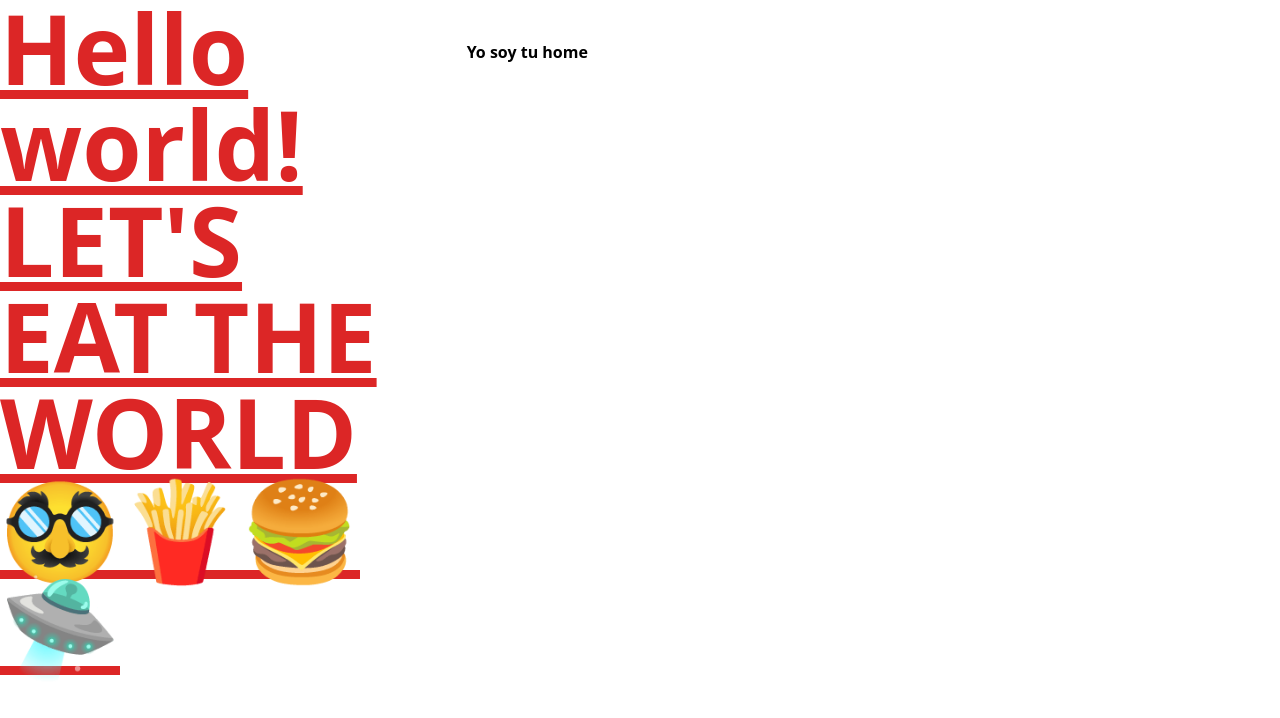
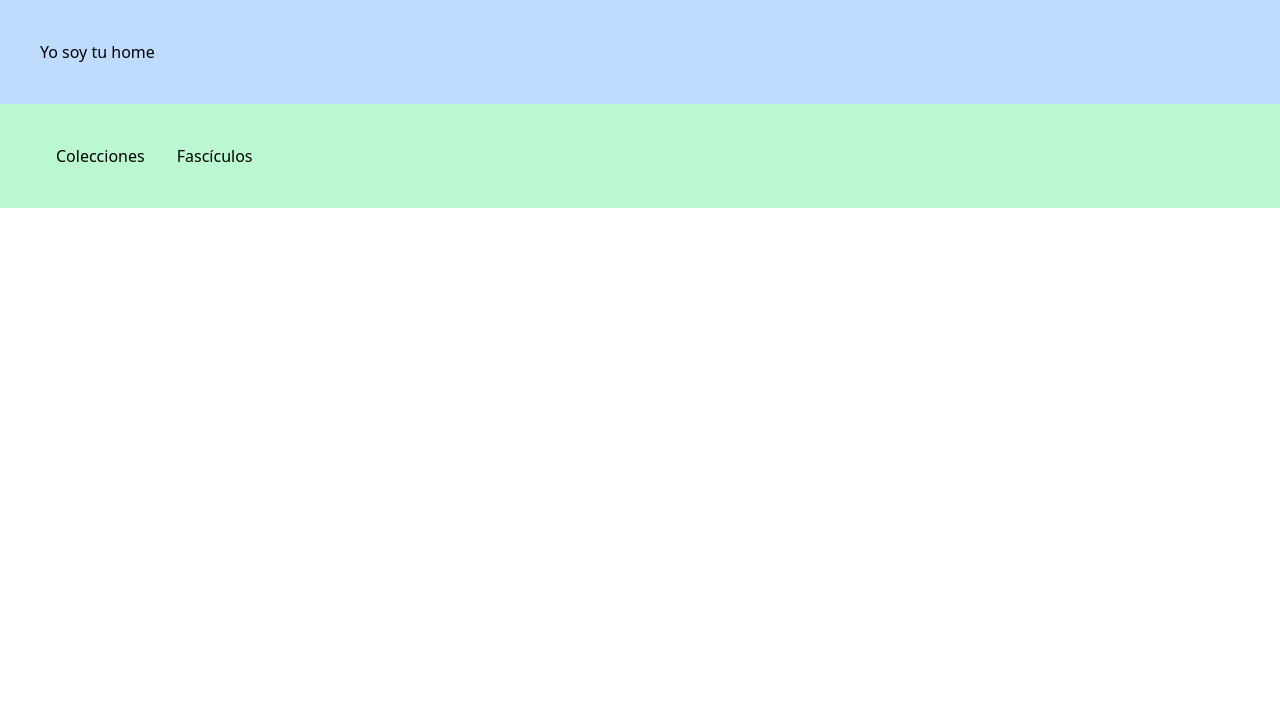
Before and after one commit to Arqueholica/FEPT08-linotipoEdiciones, a Vue app: page /#/ in a window 1280 px wide. Shown: the top 718 px of the page. Built offline with nearby package versions, Linux system fonts and the light colour scheme.

Commit message:
PrimerasViewsAprox

```diff
--- a/src/App.vue
+++ b/src/App.vue
@@ -1,11 +1,22 @@
 <template>
-  <div class="grid grid-cols-3">
-    <div class="col-start-1">
-      <h1 class="text-8xl text-red-600 font-bold underline">
-        Hello world! {{ title }} 🥸🍟🍔🛸
-      </h1>
+  <div class="grid grid-cols-3 grid-rows-3">
+    <div class="col-span-full row-start-1">
+      <div class="p-10 bg-blue-200">Yo soy tu home</div>
+
     </div>
-    <div class=" col-start-2 p-10 font-bold text-serif"><router-view /></div>
+    <div class="p-10 bg-green-200 col-span-full row-start-2">
+      <nav>
+        <router-link to="/colecciones"
+          ><button class="px-4">Colecciones</button></router-link
+        >
+        <router-link to="/fasciculos"
+          ><button class="px-4">Fascículos</button></router-link
+        >
+      </nav>
+    </div>
+    <div class= "col-span-full row-start-3">
+    <RouterView />
+  </div>
   </div>
 </template>
 
@@ -13,9 +24,7 @@
 export default {
   name: "App",
   data() {
-    return {
-      title: "LET'S EAT THE WORLD",
-    };
+    return {};
   },
 };
 </script>
--- a/src/routes.js
+++ b/src/routes.js
@@ -1,6 +1,10 @@
 import { createWebHashHistory, createRouter } from "vue-router";
 
 import Home from './views/Home.vue'
+import Colecciones from "./views/Colecciones.vue";
+import Fasciculos from "./views/Fasciculos.vue";
+import User from "./views/User.vue";
+import NotFound from "./views/NotFound.vue";
 
 const routes = [
     {
@@ -8,6 +12,27 @@ const routes = [
         name:'Home',
         component: Home
     },
+    {
+        path: '/colecciones',
+        name: Colecciones,
+        component: Colecciones
+    },
+    {
+        path: '/fasciculos',
+        name: Fasciculos,
+        component: Fasciculos
+    },
+    {
+        path: '/user',
+        name: User,
+        component: User
+    },
+    {
+        path: '/:path(.*)',
+        name: NotFound,
+        component: NotFound
+    },
+
 ]
 
 const router = createRouter({
--- /dev/null
+++ b/src/views/Colecciones.vue
@@ -0,0 +1,13 @@
+<template>
+    <div>
+    <router-link to="/">Back</router-link>
+    </div>
+    <div class="p-10 bg-red-300">
+        Somos las colecciones
+    </div>
+</template>
+<script>
+export default {
+
+}
+</script>
--- /dev/null
+++ b/src/views/Fasciculos.vue
@@ -0,0 +1,14 @@
+<template>
+    <div class="p-10 bg-purple-300">
+        <div>
+        <router-link to="/">Back</router-link>
+    </div>
+
+        Somos los fascículos
+    </div>
+</template>
+<script>
+export default {
+
+}
+</script>
--- a/src/views/Home.vue
+++ b/src/views/Home.vue
@@ -1,7 +1,5 @@
 <template>
-    <div>
-        Yo soy tu home
-    </div>
+
 </template>
 
 
--- /dev/null
+++ b/src/views/NotFound.vue
@@ -0,0 +1,10 @@
+<template>
+    <div>
+        NOT FOUND
+    </div>
+</template>
+<script>
+export default {
+
+}
+</script>
--- /dev/null
+++ b/src/views/User.vue
@@ -0,0 +1,12 @@
+<template>
+    <div>
+        SOY EL USER
+
+
+    </div>
+</template>
+<script>
+export default {
+
+}
+</script>
```
